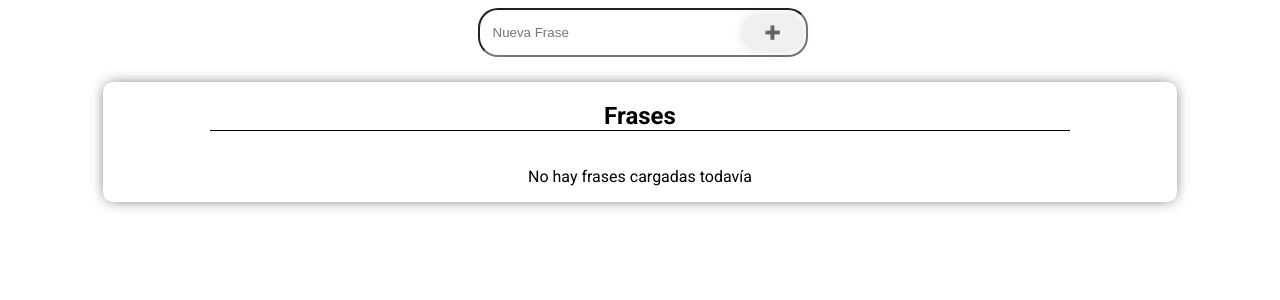
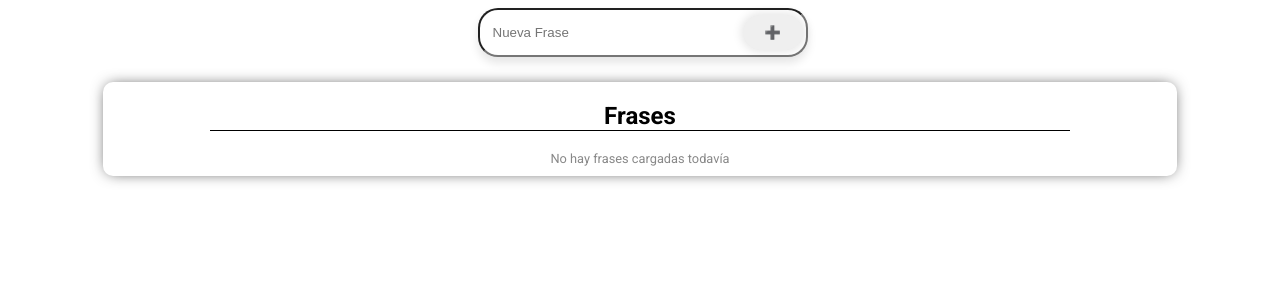
Before and after one commit to fpaus/frases-app, a React (Vite) app: page / in a window 1280 px wide. Shown: the top 300 px of the page. Built offline with nearby package versions, Linux system fonts and the light colour scheme.

Commit message:
feat: estilos en archivos css

```diff
--- /dev/null
+++ b/src/components/FrasesAdder/FrasesAdder.css
@@ -0,0 +1,26 @@
+.container {
+  display: flex;
+  flex-direction: column;
+  align-items: center;
+  padding-bottom: 25px;
+}
+
+.input {
+  box-shadow: 0 6px 10px 0 rgba(0, 0, 0, 0.1);
+  padding: 15px 13px;
+  width: 300px;
+  border-radius: 20px;
+}
+.btn {
+  border: none;
+  width: 60px;
+  text-align: center;
+  text-decoration: none;
+  display: inline-block;
+  transition: all 200ms ease-in;
+  cursor: pointer;
+  padding: 10px;
+  box-shadow: 0 0 10px 2px rgba(0, 0, 0, 0.1);
+  margin-left: -65px;
+  border-radius: 9999px;
+}
--- a/src/components/FrasesAdder/index.tsx
+++ b/src/components/FrasesAdder/index.tsx
@@ -1,46 +1,21 @@
+import './FrasesAdder.css';
 import { useFrasesAdder } from './useFrasesAdder';
 
 const FrasesAdder = () => {
   const { fraseActual, handleAdd, handleKeyDown, handleOnChange } =
     useFrasesAdder();
   return (
-    <div
-      style={{
-        display: 'flex',
-        flexDirection: 'column',
-        alignItems: 'center',
-        paddingBottom: '25px',
-      }}>
+    <div className="container">
       <div>
         <input
-          style={{
-            boxShadow: 'box-shadow: 0 6px 10px 0 rgba(0, 0, 0 , .1)',
-            padding: '15px 13px',
-            width: '300px',
-            borderRadius: '20px',
-          }}
+          className="input"
           id="cargar-frase"
           value={fraseActual}
           onChange={handleOnChange}
           onKeyDown={handleKeyDown}
           placeholder="Nueva Frase"
         />
-        <button
-          type="button"
-          style={{
-            border: 'none',
-            width: '60px',
-            textAlign: 'center',
-            textDecoration: 'none',
-            display: 'inline-block',
-            transition: 'all 200ms ease-in',
-            cursor: 'pointer',
-            padding: '10px',
-            boxShadow: '0 0 10px 2px rgba(0, 0, 0, .1)',
-            marginLeft: '-65px',
-            borderRadius: '9999px',
-          }}
-          onClick={handleAdd}>
+        <button type="button" className="btn" onClick={handleAdd}>
           ➕
         </button>
       </div>
--- /dev/null
+++ b/src/components/FrasesList/FrasesList.css
@@ -0,0 +1,53 @@
+:root {
+  --box-shadow: 0px 0px 15px -4px rgba(0, 0, 0, 0.8);
+  --view-shadow: 0 0 10px 2px rgba(0, 0, 0, 0.1);
+}
+
+.container {
+  display: flex;
+  flex-direction: column;
+  align-items: center;
+  width: 100%;
+}
+
+.box {
+  display: flex;
+  flex-direction: column;
+  align-items: center;
+  box-shadow: var(--box-shadow);
+  -webkit-box-shadow: var(--box-shadow);
+  -moz-box-shadow: var(--box-shadow);
+  border-radius: 10px;
+  min-width: 85%;
+  max-width: 1280px;
+}
+
+.title {
+  width: 80%;
+  text-align: center;
+  border-bottom: 1px solid black;
+}
+
+.frases-container {
+  display: grid;
+  grid-template-columns: 1fr 1fr;
+  width: 100%;
+  padding-bottom: 10px;
+}
+
+.frase-view {
+  justify-self: auto;
+  min-height: 2vh;
+  padding: 1.5vh;
+  margin: 5px 10px;
+  box-shadow: var(--view-shadow);
+  -webkit-box-shadow: var(--view-shadow);
+  -moz-box-shadow: var(--view-shadow);
+  border-radius: 10px;
+}
+
+span {
+  font-size: 0.8em;
+  color: #888888;
+  padding-bottom: 10px;
+}
--- /dev/null
+++ b/src/components/FrasesList/ViewFrase.tsx
@@ -0,0 +1,16 @@
+import { FC } from 'react';
+import './FrasesList.css';
+
+type ViewFraseProp = {
+  texto: string;
+};
+
+const ViewFrase: FC<ViewFraseProp> = ({ texto }) => {
+  return (
+    <div className="frase-view">
+      <span>{texto}</span>
+    </div>
+  );
+};
+
+export default ViewFrase;
--- a/src/components/FrasesList/index.tsx
+++ b/src/components/FrasesList/index.tsx
@@ -1,62 +1,21 @@
+import './FrasesList.css';
 import { useFrasesList } from './useFrasesList';
+import ViewFrase from './ViewFrase';
 
 const FrasesList = () => {
   const { show, frases } = useFrasesList();
   return (
-    <div
-      style={{
-        display: 'flex',
-        flexDirection: 'column',
-        alignItems: 'center',
-        width: '100%',
-      }}>
-      <div
-        style={{
-          display: 'flex',
-          flexDirection: 'column',
-          alignItems: 'center',
-          boxShadow: '0px 0px 15px -4px rgba(0,0,0,0.8)',
-          '-webkit-box-shadow': '0px 0px 15px -4px rgba(0,0,0,0.8)',
-          '-moz-box-shadow': '0px 0px 15px -4px rgba(0,0,0,0.8)',
-          borderRadius: '10px',
-          minWidth: '85%',
-          maxWidth: '1280px',
-        }}>
-        <h2
-          style={{
-            width: '80%',
-            textAlign: 'center',
-            borderBottom: '1px solid black',
-          }}>
-          Frases
-        </h2>
+    <div className="container">
+      <div className="box">
+        <h2 className="title">Frases</h2>
         {show ? (
-          <div
-            style={{
-              display: 'grid',
-              gridTemplateColumns: '1fr 1fr',
-              width: '100%',
-              paddingBottom: '10px',
-            }}>
+          <div className="frases-container">
             {frases.map((frase) => (
-              <div
-                style={{
-                  justifySelf: 'auto',
-                  minHeight: '2vh',
-                  padding: '1.5vh',
-                  margin: '5px 10px',
-                  boxShadow: '0 0 10px 2px rgba(0, 0, 0, .1)',
-                  '-webkit-box-shadow': '0 0 10px -1px rgba(0, 0, 0, .1)',
-                  '-moz-box-shadow': '0 0 10px 2px rgba(0, 0, 0, .1)',
-                  borderRadius: '10px',
-                }}
-                key={frase.id}>
-                <span>{frase.texto}</span>
-              </div>
+              <ViewFrase texto={frase.texto} key={frase.id} />
             ))}
           </div>
         ) : (
-          <p>No hay frases cargadas todavía</p>
+          <span>No hay frases cargadas todavía</span>
         )}
       </div>
     </div>
--- a/src/contexts/frasesReducer.ts
+++ b/src/contexts/frasesReducer.ts
@@ -1,4 +1,4 @@
-type Frase = {
+export type Frase = {
   id: number;
   texto: string;
 };
```
